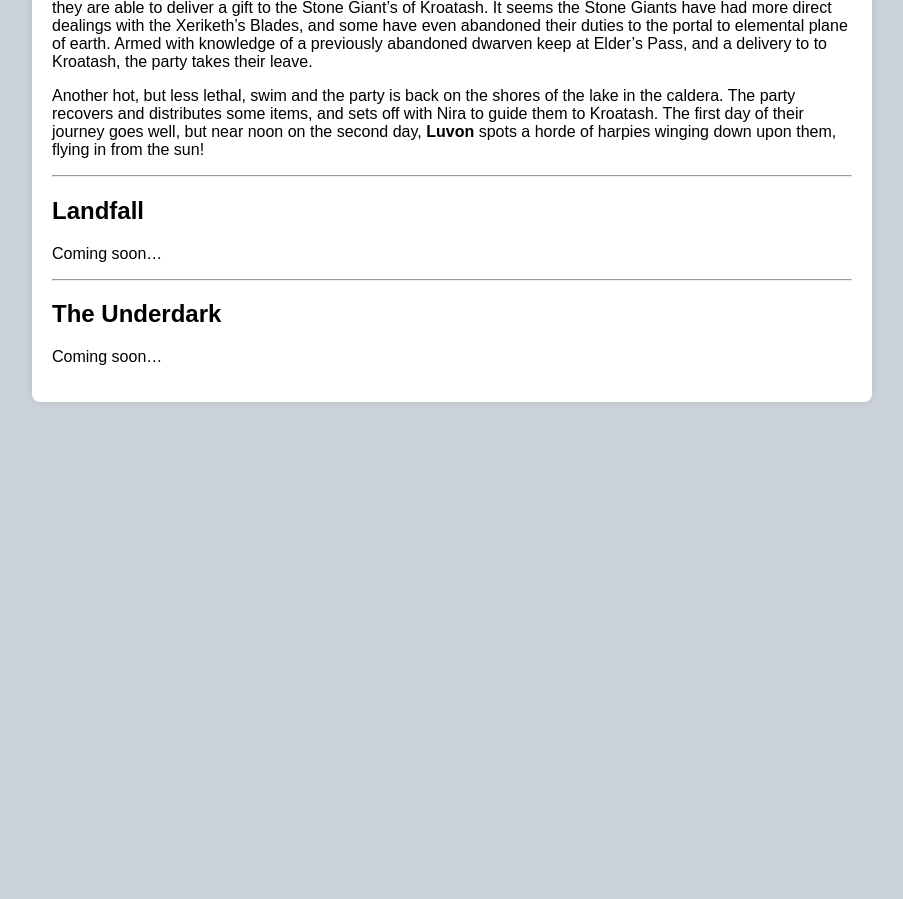
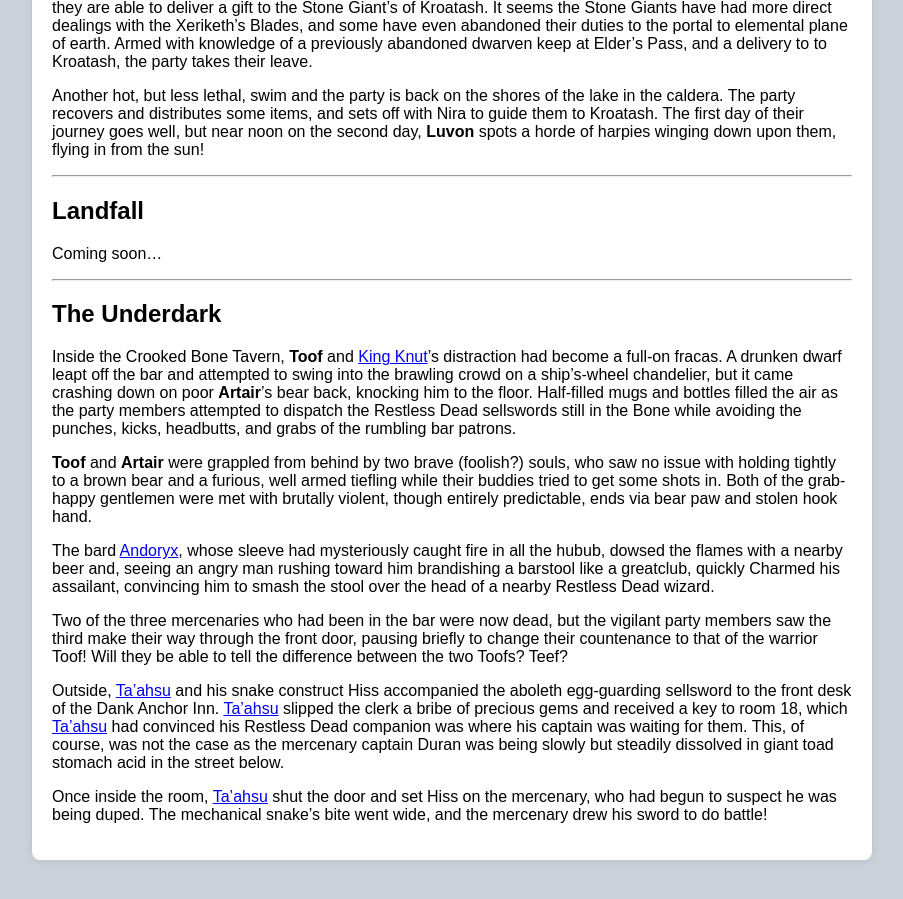
Before and after one commit to pragma-turner/tavernsandtales, a Jekyll site: the page built from _posts/2024-02-27-season-2-session-7.md, in a window 1280 px wide and 900 px high, scrolled down 1655 px. Shown: the whole window, without its empty margins (188-1091 px from the left). Built offline with Jekyll 4.4.1, drawn with Linux system fonts in a browser that asks for light colours; before the commit the page ends 2097 px from its top, so only the background shows below that.

Commit message:
Chris' table notes.

```diff
--- a/_posts/2024-02-27-season-2-session-7.md
+++ b/_posts/2024-02-27-season-2-session-7.md
@@ -3,6 +3,7 @@ layout: post
 title: Troll Roast // Besotted at Beholder Bay
 summary: "
 'Grease Fire' takes on a pet Stirge!</br>
+The Underdark gang starts a bar fight.</br>
 "
 ---
 
@@ -43,4 +44,14 @@ Coming soon...
 ---
 # The Underdark <a name="underdark"/>
 
-Coming soon...
+Inside the Crooked Bone Tavern, **Toof** and [King Knut]({% link _characters/king-knut.md %})'s distraction had become a full-on fracas. A drunken dwarf leapt off the bar and attempted to swing into the brawling crowd on a ship's-wheel chandelier, but it came crashing down on poor **Artair**'s bear back, knocking him to the floor. Half-filled mugs and bottles filled the air as the party members attempted to dispatch the Restless Dead sellswords still in the Bone while avoiding the punches, kicks, headbutts, and grabs of the rumbling bar patrons.
+
+**Toof** and **Artair** were grappled from behind by two brave (foolish?) souls, who saw no issue with holding tightly to a brown bear and a furious, well armed tiefling while their buddies tried to get some shots in. Both of the grab-happy gentlemen were met with brutally violent, though entirely predictable, ends via bear paw and stolen hook hand.
+
+The bard [Andoryx]({% link _characters/andoryx-lukather.md %}), whose sleeve had mysteriously caught fire in all the hubub, dowsed the flames with a nearby beer and, seeing an angry man rushing toward him brandishing a barstool like a greatclub, quickly Charmed his assailant, convincing him to smash the stool over the head of a nearby Restless Dead wizard.
+
+Two of the three mercenaries who had been in the bar were now dead, but the vigilant party members saw the third make their way through the front door, pausing briefly to change their countenance to that of the warrior Toof! Will they be able to tell the difference between the two Toofs? Teef?
+
+Outside, [Ta'ahsu]({% link _characters/ta'ahsu.md %}) and his snake construct Hiss accompanied the aboleth egg-guarding sellsword to the front desk of the Dank Anchor Inn. [Ta'ahsu]({% link _characters/ta'ahsu.md %}) slipped the clerk a bribe of precious gems and received a key to room 18, which [Ta'ahsu]({% link _characters/ta'ahsu.md %}) had convinced his Restless Dead companion was where his captain was waiting for them. This, of course, was not the case as the mercenary captain Duran was being slowly but steadily dissolved in giant toad stomach acid in the street below.
+
+Once inside the room, [Ta'ahsu]({% link _characters/ta'ahsu.md %}) shut the door and set Hiss on the mercenary, who had begun to suspect he was being duped. The mechanical snake's bite went wide, and the mercenary drew his sword to do battle!
```
